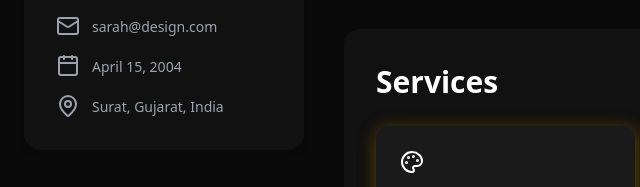
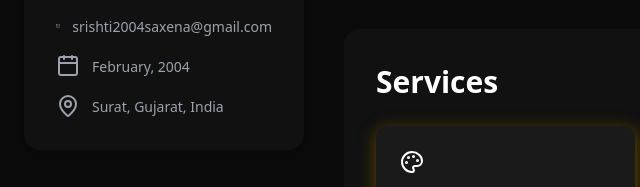
Before and after one commit to Srish2702/Srish2702.github.io, a plain HTML site: page index.html in a window 1280 px wide. Shown: the part 258-445 px from the top of the page, 0-640 px from the left. Drawn offline with nearby package versions, Linux system fonts and the light colour scheme; no server answers.

Commit message:
sidebar text change

```diff
--- a/index.html
+++ b/index.html
@@ -32,11 +32,11 @@
         <div class="contact-info">
             <div class="info-item">
                 <i data-lucide="mail"></i>
-                <span>sarah@design.com</span>
+                <span>srishti2004saxena@gmail.com</span>
             </div>
             <div class="info-item">
                 <i data-lucide="calendar"></i>
-                <span>April 15, 2004</span>
+                <span>February, 2004</span>
             </div>
             <div class="info-item">
                 <i data-lucide="map-pin"></i>
```
